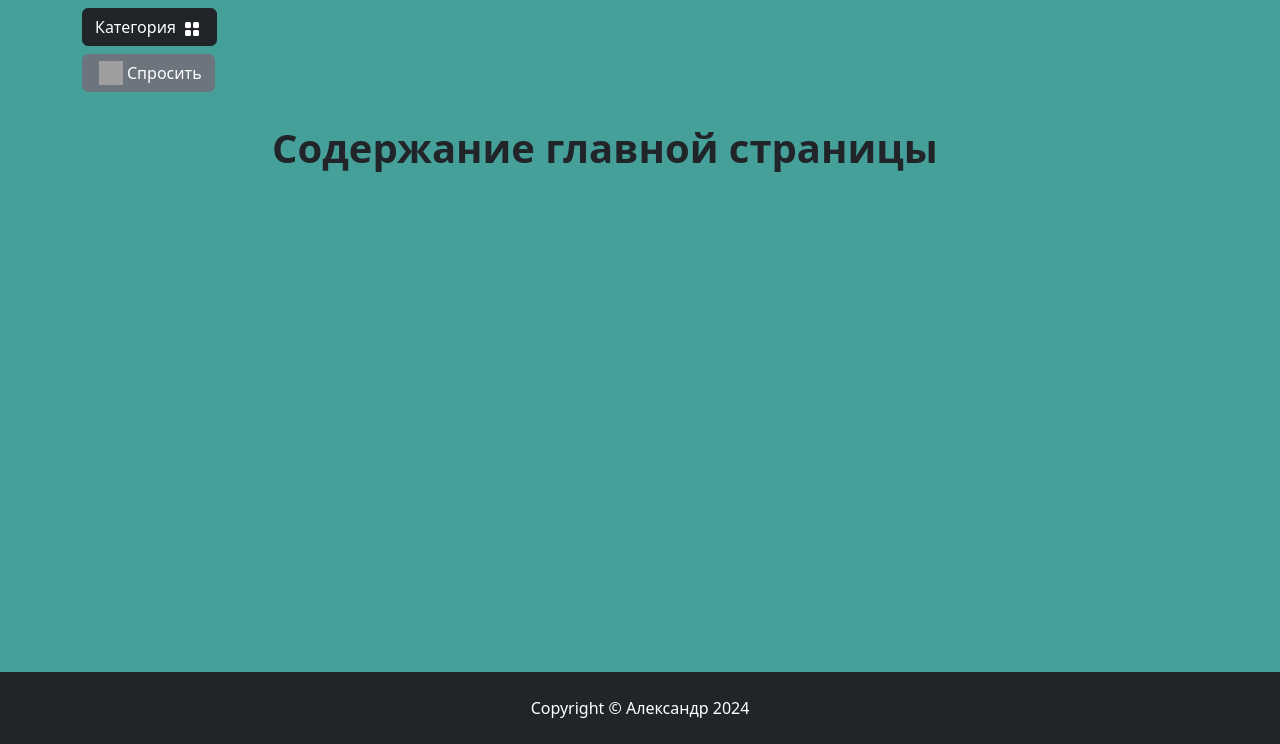
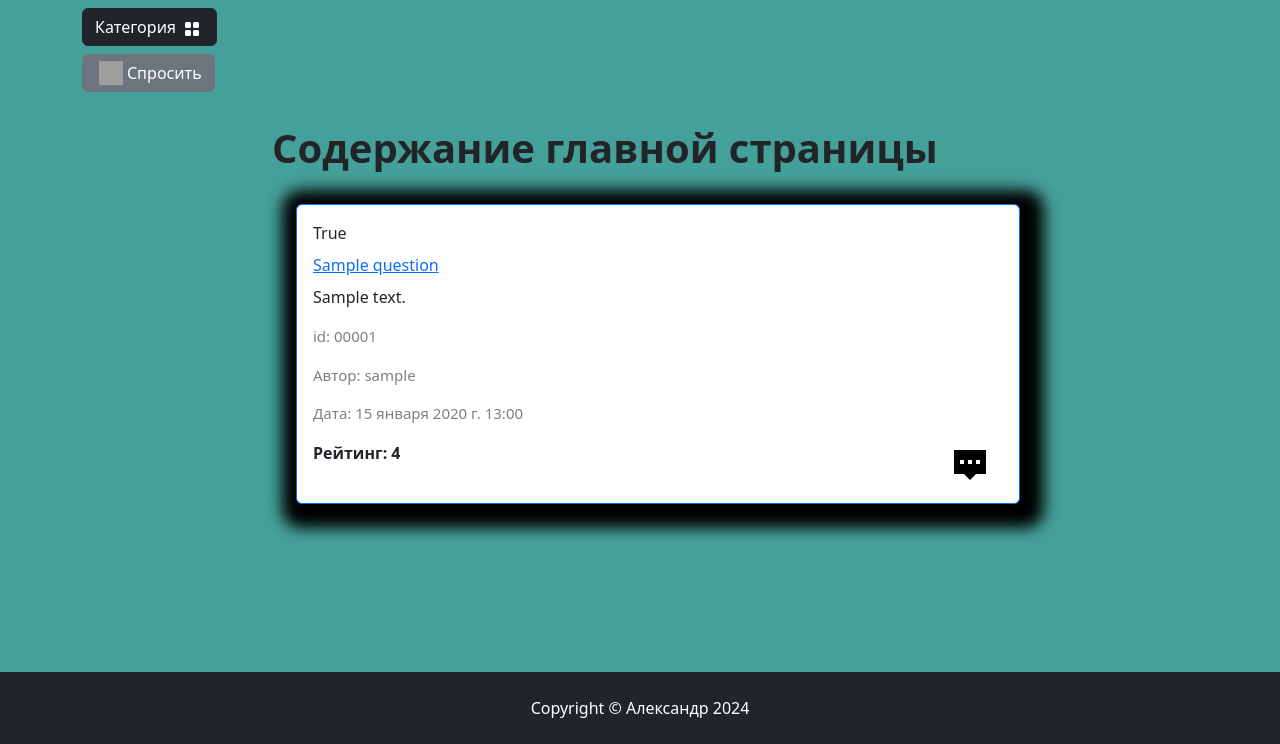
Before and after one commit to Mugz88/GQ-good-question-, a Django app: page / in a window 1280 px wide. Shown: the part 56-800 px from the top of the page. Run offline with Django 5.2, Linux system fonts and the light colour scheme; data comes from the database, SQL or seed files in the repository; tables that the repository leaves empty hold one stand-in row (values such as "Sample post"); parts of the project's set-up code (start-up, migrations or seed data) failed here and were passed over; some libraries are stand-ins or nearby versions; grey boxes are pictures that could not be loaded.

Commit message:
add create quastions

```diff
--- a/backend/main/templates/main/index.html
+++ b/backend/main/templates/main/index.html
@@ -8,6 +8,30 @@
 
 {% block content %}
     <h1 class="mt-5 pt-5"><strong>{{ content }}</strong></h1>
+    {% for item in questions %}
+    <!-- Карта товара -->
+    <div class="col-lg-10 col-md-6 p-4">
+        <div class="card border-primary rounded custom-shadow">
+            <div class="card-body">
+                <p class="card-title">{{ item.out_answer }}</p>
+                <a href="{% url "catalog:question" item.slug %}">
+                    <p class="card-title">{{ item.title }}</p>
+                </a>
+                <p class="card-text ">{{ item.text }}</p>
+                <p class="product_id">id: {{ item.display_id }}</p>
+                <p class="product_id">Автор: {{ item.author }}</p>
+                <p class="product_id">Дата: {{ item.date }}</p>
+                <div class="d-flex justify-content-between">
+                    <p><strong>Рейтинг: {{ item.rating }}</strong></p>
+                    <a href="{% url "catalog:question" item.slug %}" class="btn add-to-cart">
+                        <img class="mx-1" src="{% static "deps/icons/otvet.svg" %}" alt="Catalog Icon"
+                            width="32" height="32">
+                    </a>
+                </div>
+            </div>
+        </div>
+    </div>
+    {% endfor %}
 {% endblock content %}
 
 {% block footer %}
--- a/backend/main/views.py
+++ b/backend/main/views.py
@@ -2,11 +2,13 @@ from django.shortcuts import render
 from django.http import HttpResponse
 
 from questions.models import Categories
+from questions.models import Questions
 def index(request):
-
+    questions = Questions.objects.all().order_by('-date')
     context: dict ={
         'title': "Главная",
         'content': "Содержание главной страницы",
+        'questions': questions,
     }
     return render(request, 'main/index.html', context)
 
--- a/backend/questions/urls.py
+++ b/backend/questions/urls.py
@@ -4,6 +4,7 @@ from questions import views
 app_name = 'questions'
 
 urlpatterns = [
+    path('question_add/', views.question_add, name='question_add'),
     path('search/', views.catalog, name='search'),
     path('<slug:category_slug>/', views.catalog, name='index'),
     path('question/<slug:question_slug>/', views.question, name='question'),
--- a/backend/templates/base.html
+++ b/backend/templates/base.html
@@ -102,25 +102,37 @@
                         <span id="goods-in-cart-count">Спросить</span>
                     </button>
                 </div>
-                <!-- Разметка модального окна корзины -->
+                <!-- Разметка модального окна создания вопроса -->
                 <div class="modal fade" id="exampleModal" tabindex="-1" aria-labelledby="exampleModalLabel"
                     aria-hidden="true">
                     <div class="modal-dialog modal-dialog-scrollable">
                         <div class="modal-content">
                           <div class="modal-header">
-                                <button type="button" class="btn-close" data-bs-dismiss="modal"
-                                    aria-label="Close"></button>
+                            <h5 class="modal-title" id="new-question-modal-label">Задать новый вопрос</h5>
+                            <button type="button" class="btn-close" data-bs-dismiss="modal" aria-label="Close"></button>
                           </div>
                           <div class="modal-body">
-                                <h3 class="text-center mb-4">Корзина</h3>
-                                <div class="container" id="cart-items-container">
-                                    <!-- Разметка корзины -->
-                                        {% include "otvets/includes/included_otvet.html" %}
-                                    <!-- Закончилась разметка корзины -->
+                            <form action="{% url "questions:question_add" %}" method="post">
+                                {% csrf_token %}
+                              <div class="mb-3">
+                                <label for="title" class="form-label">Заголовок вопроса</label>
+                                <input type="text" class="form-control" id="title" name="title" placeholder="Введите заголовок вопроса">
                               </div>
-                                <a class="btn btn-dark" href="orders/create_order.html">
-                                    Оформить заказ
-                                </a>
+                              <div class="mb-3">
+                                <label for="text" class="form-label">Текст вопроса</label>
+                                <textarea class="form-control" id="text" name="text" placeholder="Введите текст вопроса"></textarea>
+                              </div>
+                              <div class="mb-3">
+                                <label for="category" class="form-label">Категория вопроса</label>
+                                <select class="form-select" id="category" name="category">
+                                  <option value="">Выберите категорию</option>
+                                  {% for category in categories %}
+                                    <option value="{{ category.id }}">{{ category.name }}</option>
+                                  {% endfor %}
+                                </select>
+                              </div>
+                              <button type="submit" class="btn btn-primary">Задать вопрос</button>
+                            </form>
                           </div>
                         </div>
                       </div>
```
Also changed, not shown: backend/otvets/views.py (+5 -2 lines), backend/questions/views.py (+20 -2 lines). Lines whose indentation alone changed are shown as unchanged.
